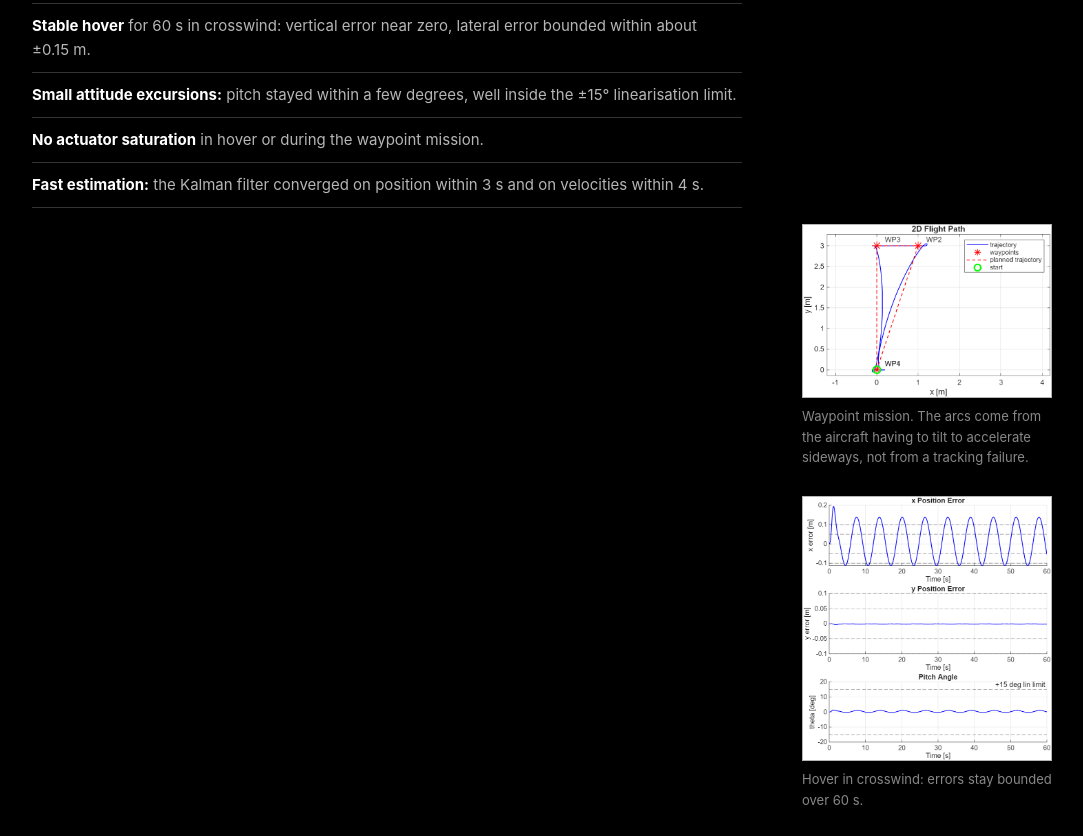
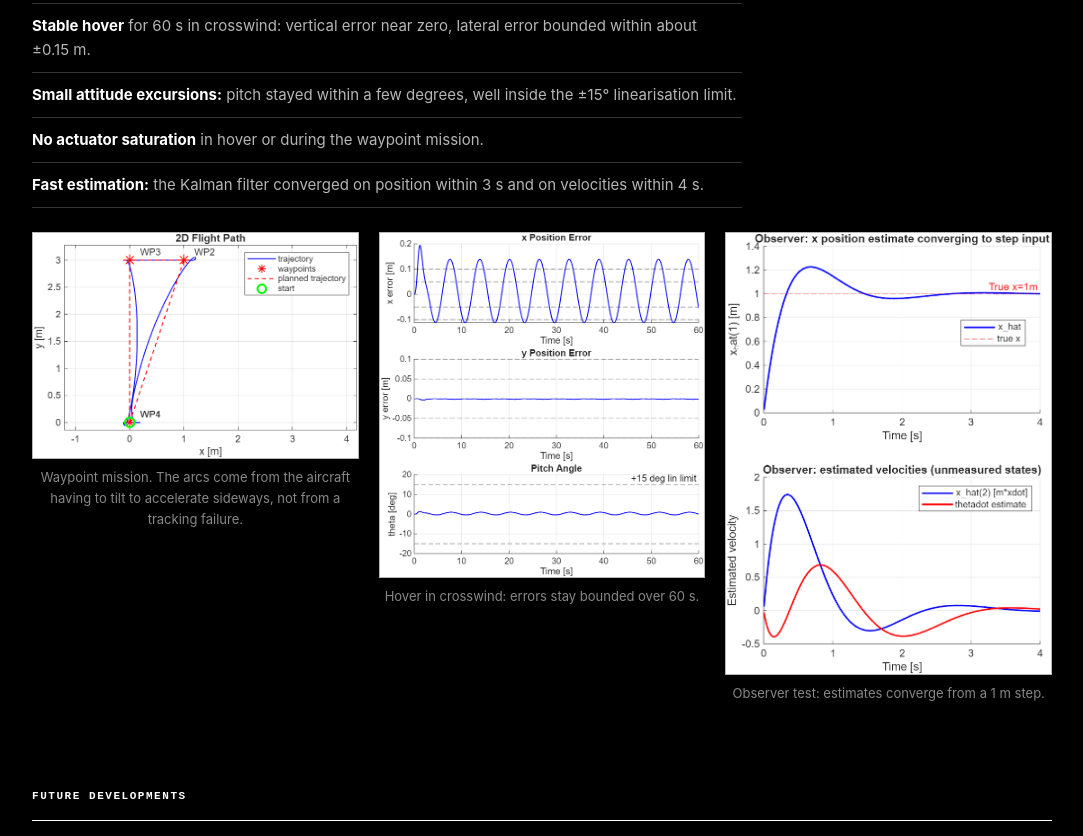
Before and after one commit to Hamish-Stuart1/portfolio_website, a plain HTML site: page VTOL.html in a window 1280 px wide. Shown: the part 1996-2832 px from the top of the page, without its empty margins (98-1181 px from the left). Drawn offline with Linux system fonts and the light colour scheme.

Commit message:
Update styles.css

```diff
--- a/styles.css
+++ b/styles.css
@@ -147,6 +147,36 @@ nav { display: flex; gap: 28px; }
 .proj-row::-webkit-scrollbar { height: 6px; }
 .proj-row::-webkit-scrollbar-track { background: var(--scroll-track); }
 .proj-row::-webkit-scrollbar-thumb { background: var(--scroll-thumb); }
+
+
+.fig-row {
+  display: flex;
+  justify-content: center;
+  align-items: flex-start;
+  gap: 20px;
+  flex-wrap: wrap;
+}
+
+.fig-row figure {
+  flex: 1;
+  min-width: 200px;
+  margin: 0;
+  text-align: center;
+}
+
+.fig-row img {
+  width: 100%;
+  max-width: 250px;
+  height: auto;
+  display: block;
+  margin: 0 auto 10px;
+}
+
+.fig-row figcaption {
+  font-size: 0.9rem;
+  text-align: center;
+}
+
 
 /* ── project card ── */
 .proj-card {
```
